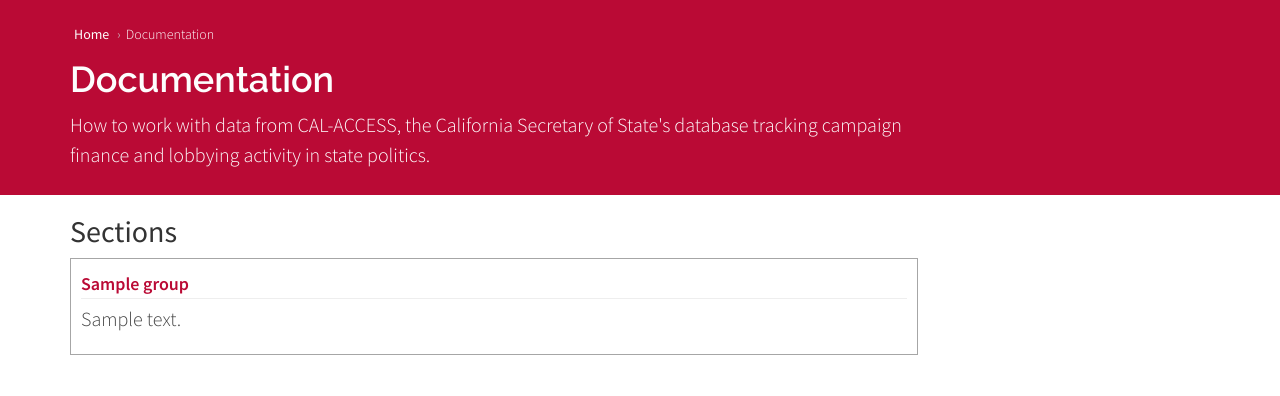
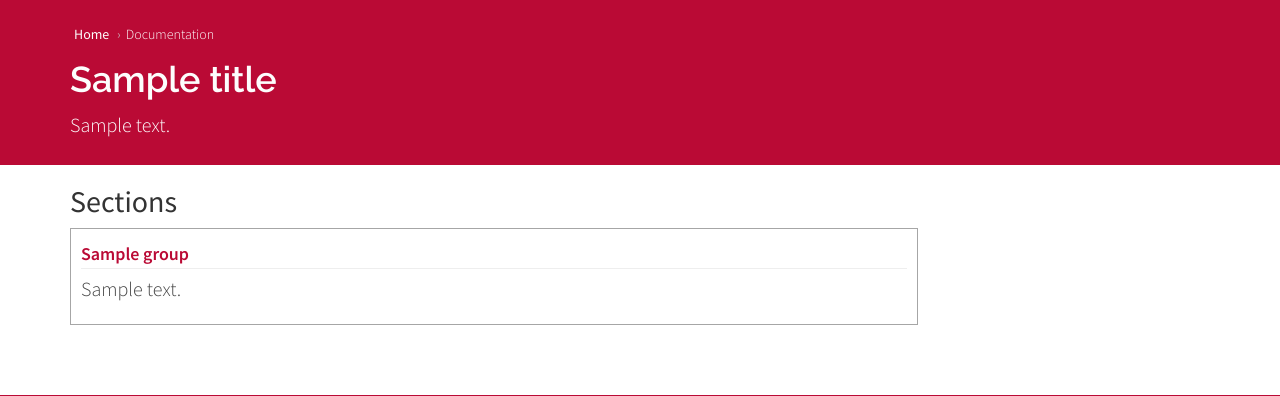
Before and after one commit to palewire/django-calaccess-downloads-website, a Django app: template calaccess_website/templates/calaccess_website/documentation_index.html in a window 1280 px wide. Shown: the part 61-457 px from the top of the page. Run offline with Django 3.2, Linux system fonts and the light colour scheme; the template is opened without the code that fills it: most values are stand-ins (such as "Sample title", 1, 10 or a date in 2020); parts of the project's set-up code (start-up, migrations or seed data) failed here and were passed over; some libraries are stand-ins or nearby versions.

Commit message:
Reworked the language on the documentation list

```diff
--- a/calaccess_website/templates/calaccess_website/documentation_index.html
+++ b/calaccess_website/templates/calaccess_website/documentation_index.html
@@ -1,18 +1,18 @@
 {% extends 'calaccess_website/base_with_top.html' %}
 {% load humanize calaccess_website_tags %}
 
-{% block title %}Documentation - {{ block.super }}{% endblock%}
+{% block title %}{{ title }} - {{ block.super }}{% endblock%}
 
 {% block meta %}
     <meta property="og:site_name" content="{{ CALACCESS_WEBSITE_DOMAIN }}"/>
-    <meta property="og:title" content="Documentation - {{ CALACCESS_WEBSITE_TITLE }}"/>
-    <meta property="og:description" content="How to work with data from CAL-ACCESS, the California Secretary of State's database tracking campaign finance and lobbying activity in state politics."/>
+    <meta property="og:title" content="{{ title }} - {{ CALACCESS_WEBSITE_TITLE }}"/>
+    <meta property="og:description" content="{{ description }}"/>
     <meta property="og:url" content="//{{ CALACCESS_WEBSITE_DOMAIN }}{{ request.path }}" />
     <meta property="og:image" content="//{{ CALACCESS_WEBSITE_DOMAIN }}/static/calaccess_website/images/brown-bear-share.png"/>
 
     <meta property="twitter:site" content="@cacivicdata">
-    <meta property="twitter:title" content="Documentation - {{ CALACCESS_WEBSITE_TITLE }}">
-    <meta property="twitter:description" content="How to work with data from CAL-ACCESS, the California Secretary of State's database tracking campaign finance and lobbying activity in state politics."/>
+    <meta property="twitter:title" content="{{ title }} - {{ CALACCESS_WEBSITE_TITLE }}">
+    <meta property="twitter:description" content="{{ description }}"/>
     <meta property="twitter:url" content="//{{ CALACCESS_WEBSITE_DOMAIN }}{{ request.path }}" />
     <meta property="twitter:image:src" content="//{{ CALACCESS_WEBSITE_DOMAIN }}/static/calaccess_website/images/brown-bear-share.png">
     <meta property="twitter:card" content="summary_large_image">
@@ -24,11 +24,8 @@
 {% endblock %}
 
 {% block top %}
-    <h1>Documentation</h1>
-    <p>
-        How to work with data from CAL-ACCESS, the California Secretary of State's
-        database tracking campaign finance and lobbying activity in state politics.
-    </p>
+    <h1>{{ title }}</h1>
+    <p>{{ description }}</p>
 {% endblock %}
 
 {% block content %}
@@ -48,9 +45,7 @@
         <hr>
         <div class="row">
             <div class="col-md-10">
-                <p>
-                    {{ obj.description }}
-                </p>
+                <p>{{ obj.description }}</p>
             </div>
         </div>
     </section>
```
Also changed, not shown: calaccess_website/views/docs/other.py (+9 -7 lines).
